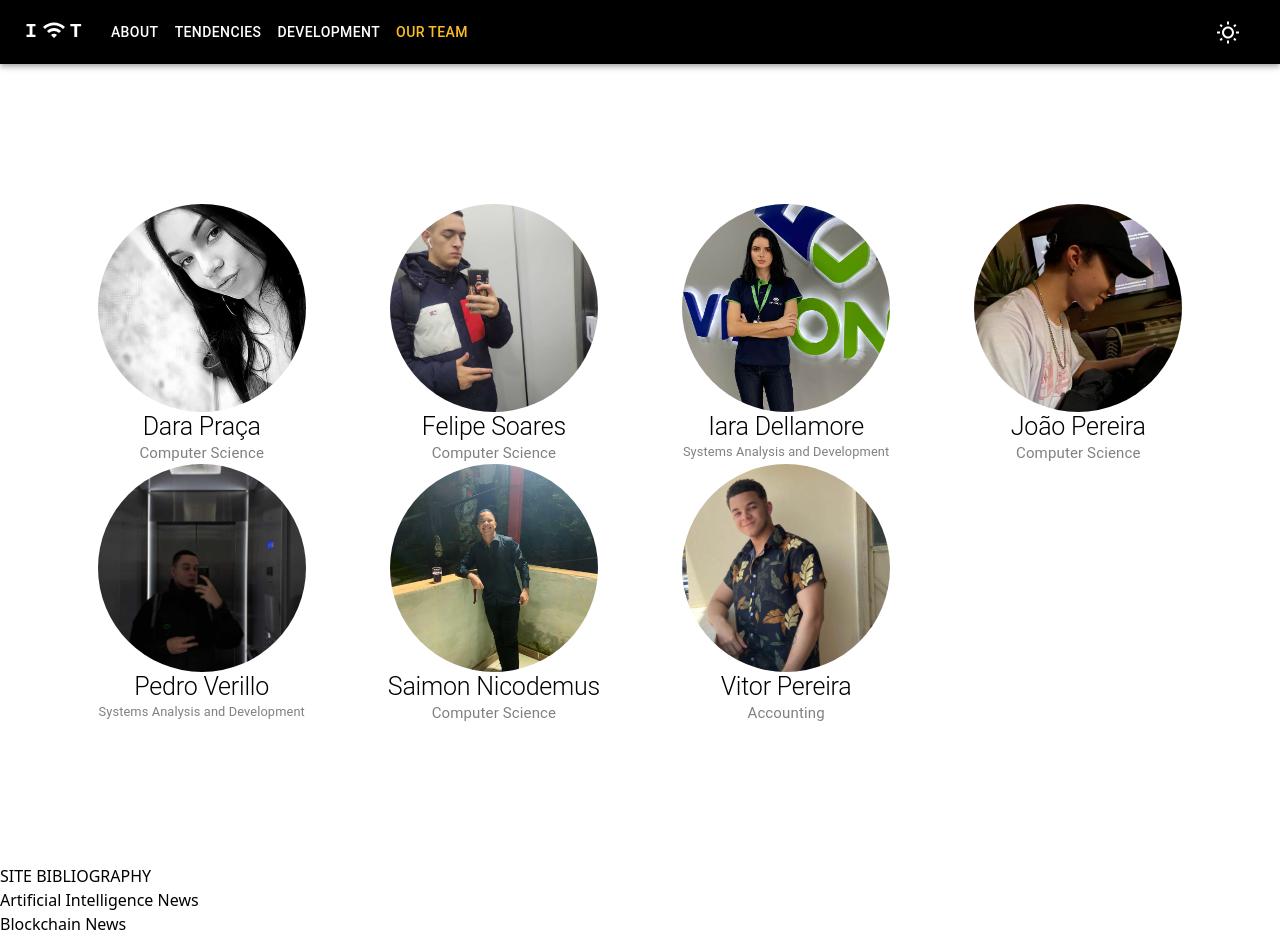
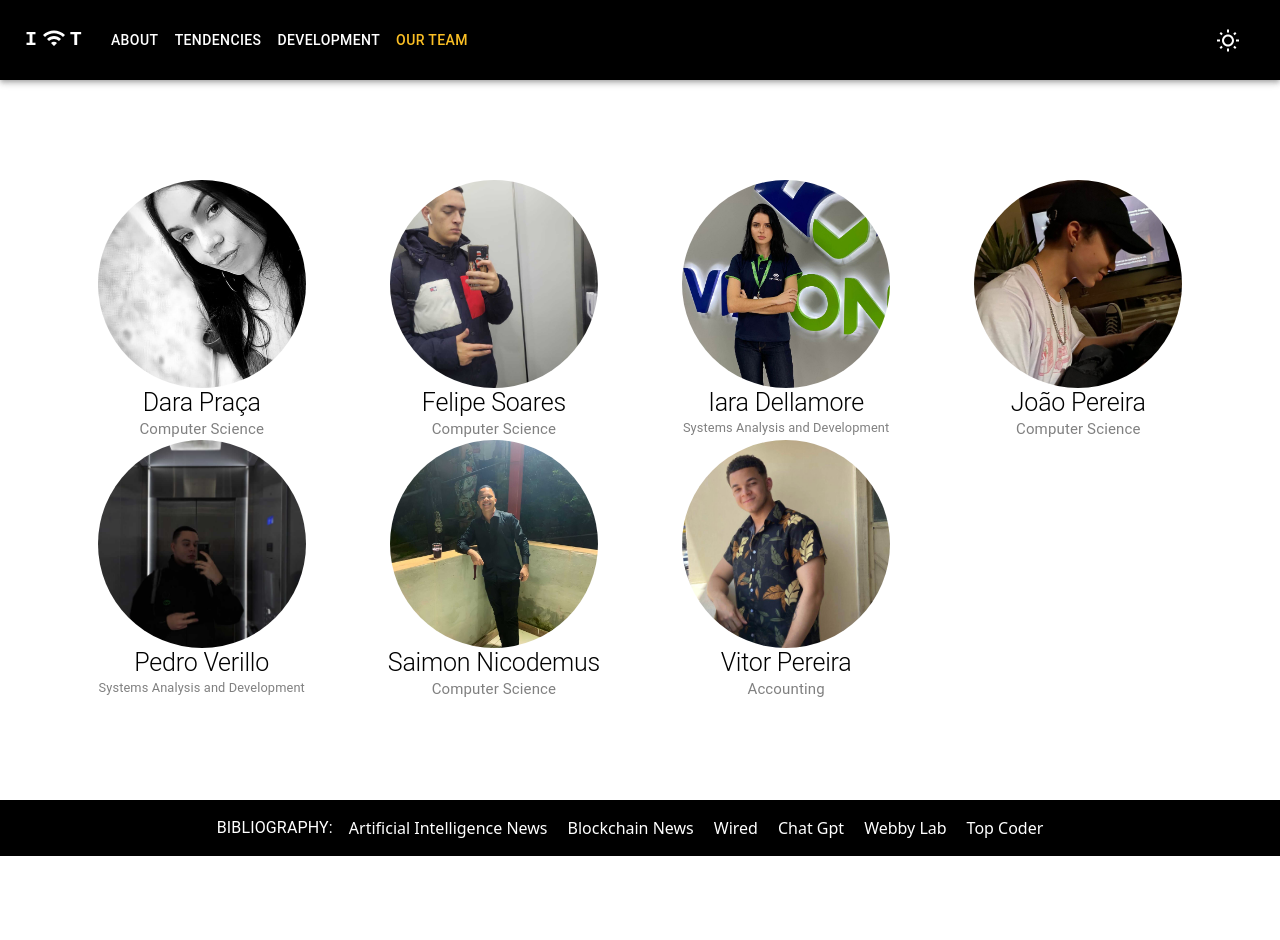
Before and after one commit to B-e-sa/site-iot, a Next.js app: page /our-team in a window 1280 px wide. Shown: the top 940 px of the page. After the commit the page ends 856 px from the top, so only its background shows below. Built offline with nearby package versions, Linux system fonts and the light colour scheme.

Commit message:
fix footer style, remove unused imports

```diff
--- a/src/app/layout.tsx
+++ b/src/app/layout.tsx
@@ -6,8 +6,7 @@ import Button from '@mui/material/Button';
 import { ThemeProvider } from 'next-themes';
 import Link from 'next/link';
 import { useSelectedLayoutSegment } from 'next/navigation';
-import { useState } from 'react';
-import bibliography from '../utils/bibliography.json'
+import bibliography from '../utils/bibliography.json';
 import ThemeChanger from './components/ThemeButton';
 import './globals.css';
 
@@ -31,7 +30,7 @@ export default function RootLayout({ children }: IChildren) {
       <body className='h-screen w-screen'>
         <ThemeProvider>
           <AppBar
-            className="bg-black t-0 justify-center relative"
+            className="bg-black t-0 justify-center relative min-h-[10%]"
             position='relative'
             style={{ backgroundColor: 'black' }}
           >
@@ -68,17 +67,17 @@ export default function RootLayout({ children }: IChildren) {
               <ThemeChanger />
             </Toolbar>
           </AppBar>
-          <main className='w-screen flex min-h-[100vh]'>
+          <main className='w-screen flex min-h-[90%]'>
             {children}
           </main>
         </ThemeProvider>
-        <footer>
-          <div className='w-fit'>
-            <p>SITE BIBLIOGRAPHY</p>
+        <footer className='h-14 flex bg-black text-white justify-center items-center w-full'>
+          <Typography marginRight={2}>BIBLIOGRAPHY:</Typography>
+          <div className='flex'>
             {bibliography.map(({ name, link }) => {
               return <ul>
                 <a target='_blank' href={link}>
-                  <li className='w-fit'>
+                  <li className='w-fit mr-5'>
                     {name}
                   </li>
                 </a>
--- a/src/app/our-team/page.tsx
+++ b/src/app/our-team/page.tsx
@@ -1,7 +1,6 @@
 "use client"
 import { Typography } from '@mui/material'
 import Image from 'next/image'
-import bibliography from '../../utils/bibliography.json'
 import team from '../../utils/team_members.json'
 
 export default function OurTeam() {
--- a/src/app/tendencies/page.tsx
+++ b/src/app/tendencies/page.tsx
@@ -1,11 +1,10 @@
 "use client";
-import Image from 'next/image'
+import { Typography } from '@mui/material';
+import Image from 'next/image';
+import { useState } from 'react';
+import x from '../../../public/general-icons/x.svg';
 import tendencies from '../../utils/tendencies.json';
-import { useState } from 'react';
-import { Typography } from '@mui/material';
 import Text from '../components/Text';
-import x from '../../../public/general-icons/x.svg'
-import Head from 'next/head';
 
 export default function Tendencies() {
     const [selectedTendenceId, setSelectedTendenceId] = useState<number>(0);
@@ -19,16 +18,7 @@ export default function Tendencies() {
     const getCurrentTendence = () => tendencies[selectedTendenceId - 1]
 
     return (
-        <>
-            <Head>
-                <meta charSet="utf-8" />
-                <meta httpEquiv="X-UA-Compatible" content="IE=edge" />
-                <meta name="viewport" content="width=device-width,initial-scale=1.0" />
-                <meta name="Author" content="Luteya Coulston Namasa" key="author" />
-                <title>{`Luteya Coulston | vckkk` || "some title"} </title>
-            </Head>
-
-            <div className='flex-col my-5 mg:m-0 mg:flex-row flex mg:justify-evenly shrink items-center h-screen w-full'>
+        <div className='flex-col my-5 mg:m-0 mg:flex-row flex mg:justify-evenly shrink items-center w-full'>
             {tendencies.map(({
                 id,
                 img,
@@ -116,7 +106,6 @@ export default function Tendencies() {
                             })}
                     </div>
                 </div>}
-            </div >
-        </>
+        </div>
     )
 }
```
Lines whose indentation alone changed are shown as unchanged.
